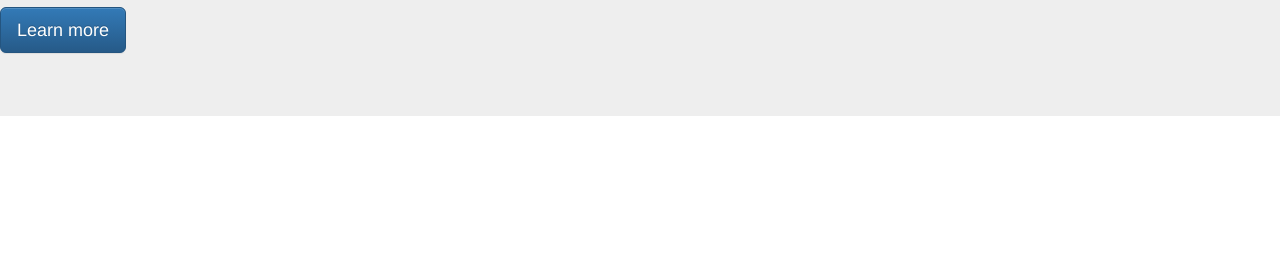
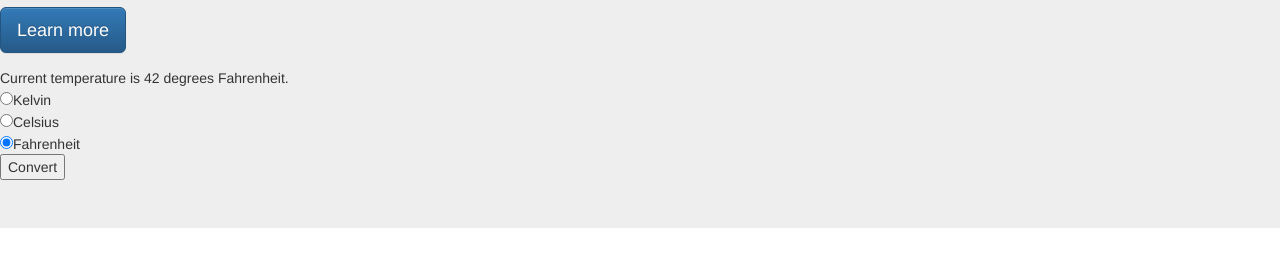
Before and after one commit to cs-south-sound/weatherapp, a plain HTML site: page index.html in a window 1280 px wide. Shown: the part 372-638 px from the top of the page. Drawn offline with nearby package versions, Linux system fonts and the light colour scheme; no server answers.

Commit message:
Basis for writing temperature-conversion behaviors

```diff
--- a/index.html
+++ b/index.html
@@ -128,7 +128,13 @@ By accessing and/or using this code snippet, you agree to AccuWeather\u2019s ter
 </a><div id="awcc1422729619977" class="aw-widget-current"  data-locationkey="41598_PC" data-unit="f" data-language="en-us" data-useip="false" data-uid="awcc1422729619977"></div><script type="text/javascript" src="http://oap.accuweather.com/launch.js"></script>
 
 <div id="weather" class="weather">
+        Current temperature is <span id="displayed_temperature">42</span> <span id="temperature_units"> degrees Fahrenheit.</span><br>
+  <input type="radio" name="unit" value="Kelvin">Kelvin<br>
+  <input type="radio" name="unit" value="Celsius">Celsius<br>
+  <input type="radio" name="unit" value="Fahrenheit" checked>Fahrenheit<br>
 
+
+  <input type="submit" value="Convert">
 </div>
 <div  class="debug">
 
```
